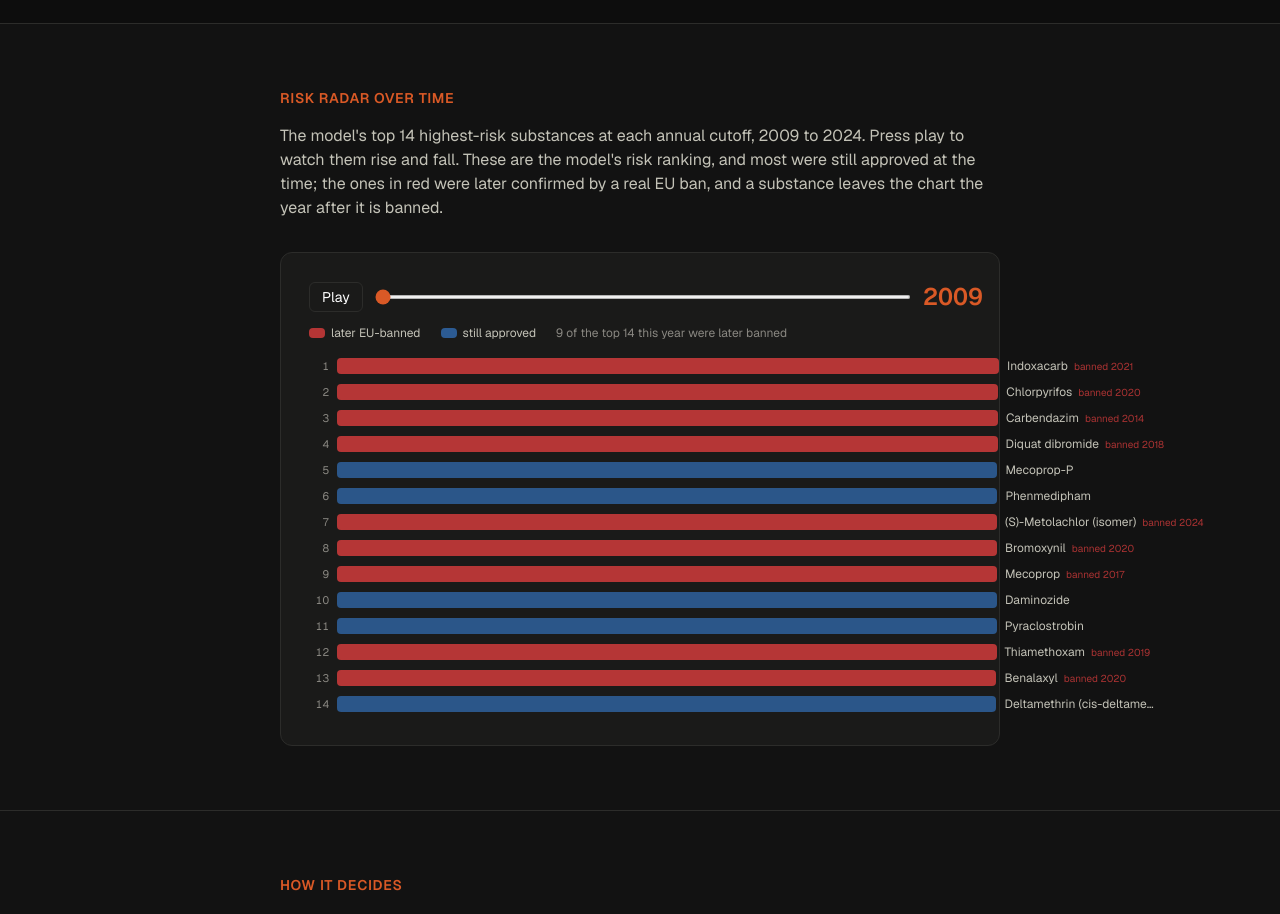
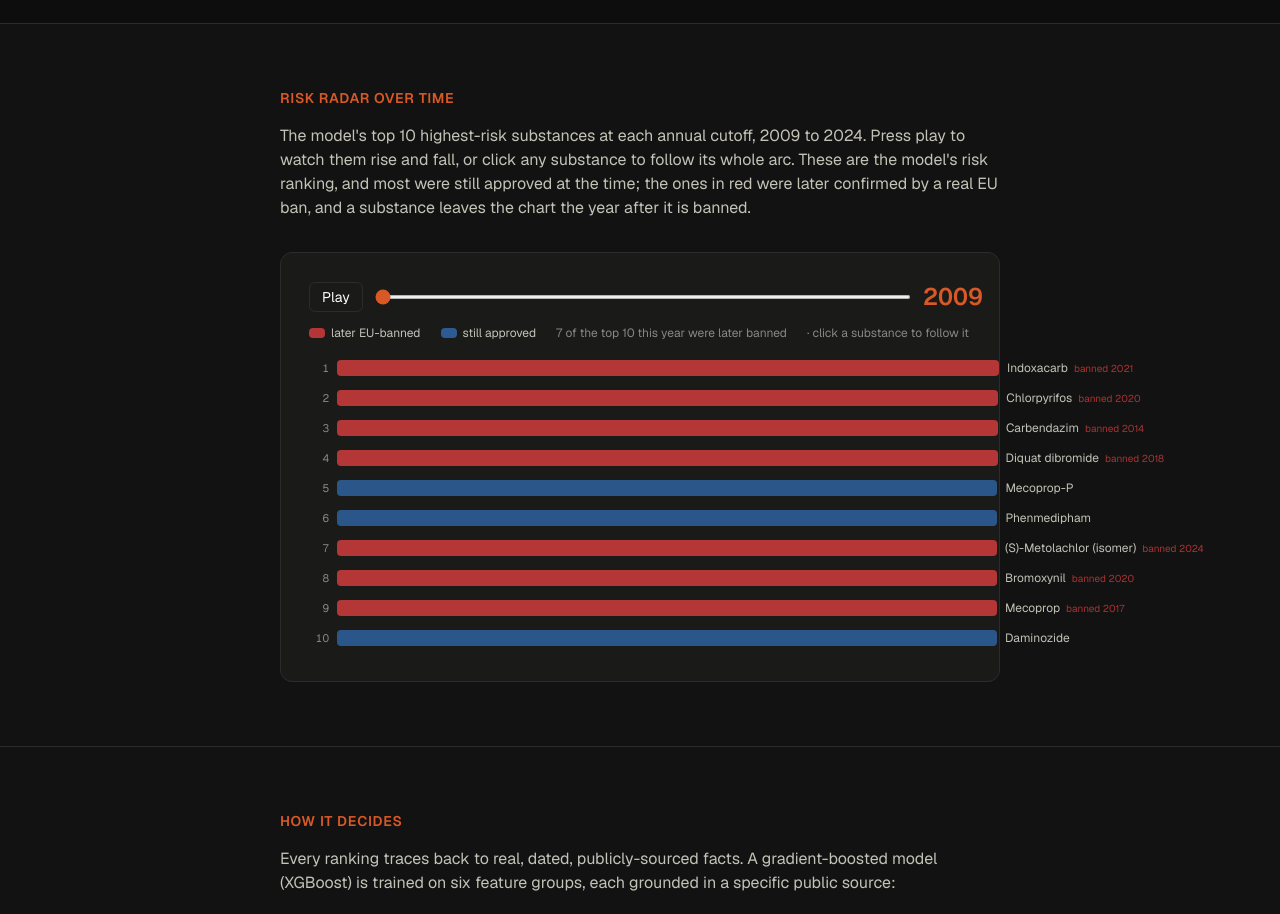
Before and after one commit to MartinBlomqvistDev/hazium, a Next.js app in the folder web/: page / in a window 1280 px wide. Shown: the part 3100-4014 px from the top of the page. Built offline with nearby package versions, Linux system fonts and the light colour scheme.

Commit message:
feat: top-10 risk radar with click-to-follow substance detail

```diff
--- a/web/app/page.tsx
+++ b/web/app/page.tsx
@@ -39,14 +39,15 @@ export default function Home() {
               Risk radar over time
             </h2>
             <p className="mt-4 text-text-secondary">
-              The model&apos;s top 14 highest-risk substances at each annual cutoff,
-              2009 to 2024. Press play to watch them rise and fall. These are the
-              model&apos;s risk ranking, and most were still approved at the time;
-              the ones in red were later confirmed by a real EU ban, and a substance
-              leaves the chart the year after it is banned.
+              The model&apos;s top 10 highest-risk substances at each annual cutoff,
+              2009 to 2024. Press play to watch them rise and fall, or click any
+              substance to follow its whole arc. These are the model&apos;s risk
+              ranking, and most were still approved at the time; the ones in red were
+              later confirmed by a real EU ban, and a substance leaves the chart the
+              year after it is banned.
             </p>
             <div className="mt-8 rounded-xl border border-hairline bg-surface p-5 sm:p-7">
-              <RankRace data={rankRace} />
+              <RankRace data={rankRace} detail={detail} />
             </div>
           </div>
         </section>
--- a/web/components/RankRace.tsx
+++ b/web/components/RankRace.tsx
@@ -1,20 +1,27 @@
 "use client";
 
 import { useEffect, useMemo, useState } from "react";
-import type { RankRaceData } from "@/lib/types";
+import type { RankRaceData, SubstanceDetailMap } from "@/lib/types";
 
-const DISPLAY_N = 14;
-const ROW_H = 26;
-const STEP_MS = 1300;
+const DISPLAY_N = 10;
+const ROW_H = 30;
+const STEP_MS = 1600;
 
 function shortName(name: string): string {
   return name.length > 26 ? name.slice(0, 25) + "…" : name;
 }
 
-export default function RankRace({ data }: { data: RankRaceData }) {
-  const { years, per_year } = data;
+export default function RankRace({
+  data,
+  detail,
+}: {
+  data: RankRaceData;
+  detail: SubstanceDetailMap;
+}) {
+  const { years, per_year, top_n } = data;
   const [idx, setIdx] = useState(0);
   const [playing, setPlaying] = useState(false);
+  const [selected, setSelected] = useState<string | null>(null);
   const year = years[idx];
   const isLast = idx >= years.length - 1;
 
@@ -36,15 +43,32 @@ export default function RankRace({ data }: { data: RankRaceData }) {
     return m;
   }, [per_year, year]);
 
+  // Full arc of the selected substance across every year, for the detail panel.
+  const selectedArc = useMemo(() => {
+    if (!selected) return null;
+    const meta = union.find((s) => s.cas === selected);
+    if (!meta) return null;
+    const points = years.map((y) => {
+      const row = per_year[String(y)].find((r) => r.cas === selected);
+      return { year: y, rank: row ? row.rank : null };
+    });
+    const present = points.filter((p) => p.rank !== null) as { year: number; rank: number }[];
+    const best = present.reduce(
+      (acc, p) => (p.rank < acc.rank ? p : acc),
+      present[0] ?? { year: years[0], rank: top_n },
+    );
+    return { meta, points, best, seasons: present.length, use: detail[selected]?.use };
+  }, [selected, union, years, per_year, detail, top_n]);
+
   useEffect(() => {
     if (!playing || isLast) return;
     const t = setTimeout(() => setIdx((i) => i + 1), STEP_MS);
     return () => clearTimeout(t);
   }, [playing, idx, isLast]);
 
-  const bannedInTop = per_year[String(year)]
-    .filter((r) => r.rank <= DISPLAY_N && r.banned_year != null)
-    .length;
+  const bannedInTop = per_year[String(year)].filter(
+    (r) => r.rank <= DISPLAY_N && r.banned_year != null,
+  ).length;
 
   return (
     <div>
@@ -75,23 +99,35 @@ export default function RankRace({ data }: { data: RankRaceData }) {
           }}
           className="h-1 flex-1 cursor-pointer accent-[var(--accent)]"
         />
-        <span className="w-12 text-right text-2xl font-semibold tabular-nums" style={{ color: "var(--accent)" }}>
+        <span
+          className="w-12 text-right text-2xl font-semibold tabular-nums"
+          style={{ color: "var(--accent)" }}
+        >
           {year}
         </span>
       </div>
 
       <div className="mb-3 flex flex-wrap items-center gap-x-5 gap-y-1 text-xs text-text-secondary">
         <span className="inline-flex items-center gap-1.5">
-          <span className="inline-block h-2.5 w-4 rounded-sm" style={{ background: "var(--status-critical)", opacity: 0.85 }} aria-hidden />
+          <span
+            className="inline-block h-2.5 w-4 rounded-sm"
+            style={{ background: "var(--status-critical)", opacity: 0.85 }}
+            aria-hidden
+          />
           later EU-banned
         </span>
         <span className="inline-flex items-center gap-1.5">
-          <span className="inline-block h-2.5 w-4 rounded-sm" style={{ background: "var(--seq-400)", opacity: 0.6 }} aria-hidden />
+          <span
+            className="inline-block h-2.5 w-4 rounded-sm"
+            style={{ background: "var(--seq-400)", opacity: 0.6 }}
+            aria-hidden
+          />
           still approved
         </span>
         <span className="text-text-muted">
           {bannedInTop} of the top {DISPLAY_N} this year were later banned
         </span>
+        <span className="text-text-muted">· click a substance to follow it</span>
       </div>
 
       <div className="relative" style={{ height: DISPLAY_N * ROW_H }}>
@@ -101,11 +137,22 @@ export default function RankRace({ data }: { data: RankRaceData }) {
           const top = visible ? (c!.rank - 1) * ROW_H : DISPLAY_N * ROW_H;
           const w = c ? (c.score / maxScore) * 100 : 0;
           const banned = s.banned != null;
+          const isSel = selected === s.cas;
+          const dim = selected != null && !isSel;
           return (
-            <div
+            <button
+              type="button"
               key={s.cas}
-              className="absolute inset-x-0 flex items-center gap-2 transition-all duration-700 ease-out"
-              style={{ transform: `translateY(${top}px)`, opacity: visible ? 1 : 0, height: ROW_H }}
+              onClick={() => setSelected((prev) => (prev === s.cas ? null : s.cas))}
+              className="absolute inset-x-0 flex cursor-pointer items-center gap-2 rounded-sm text-left transition-all duration-700 ease-out"
+              style={{
+                transform: `translateY(${top}px)`,
+                opacity: visible ? (dim ? 0.28 : 1) : 0,
+                height: ROW_H,
+                pointerEvents: visible ? "auto" : "none",
+                boxShadow: isSel ? "inset 0 0 0 1px var(--accent)" : undefined,
+                background: isSel ? "var(--surface-raised)" : undefined,
+              }}
             >
               <span className="w-5 shrink-0 text-right text-[11px] tabular-nums text-text-muted">
                 {c?.rank ?? ""}
@@ -118,7 +165,9 @@ export default function RankRace({ data }: { data: RankRaceData }) {
                   opacity: banned ? 0.85 : 0.55,
                 }}
               />
-              <span className="whitespace-nowrap text-xs text-text-secondary">
+              <span
+                className={`whitespace-nowrap text-xs ${isSel ? "font-semibold text-text-primary" : "text-text-secondary"}`}
+              >
                 {shortName(s.name)}
                 {banned && (
                   <span className="ml-1.5 text-[10px] text-status-critical/80">
@@ -126,9 +175,134 @@ export default function RankRace({ data }: { data: RankRaceData }) {
                   </span>
                 )}
               </span>
-            </div>
+            </button>
           );
         })}
+      </div>
+
+      {selectedArc && (
+        <div className="mt-4 rounded-lg border border-hairline bg-surface-raised/60 p-4">
+          <div className="flex items-start justify-between gap-3">
+            <div>
+              <div className="text-sm font-semibold text-text-primary">
+                {selectedArc.meta.name}
+                {selectedArc.meta.banned != null && (
+                  <span className="ml-2 text-xs font-normal text-status-critical/90">
+                    EU-banned {selectedArc.meta.banned}
+                  </span>
+                )}
+              </div>
+              <div className="text-xs text-text-muted">
+                CAS {selectedArc.meta.cas} · peak rank #{selectedArc.best.rank} in{" "}
+                {selectedArc.best.year} · in the top {top_n} for {selectedArc.seasons} of{" "}
+                {years.length} cutoffs
+              </div>
+            </div>
+            <button
+              type="button"
+              onClick={() => setSelected(null)}
+              className="shrink-0 rounded-md border border-hairline px-2 py-0.5 text-xs text-text-secondary transition-colors hover:bg-surface"
+            >
+              Close
+            </button>
+          </div>
+
+          {selectedArc.use && (
+            <p className="mt-2 text-xs leading-relaxed text-text-secondary">
+              <span className="text-text-muted">Used for: </span>
+              {selectedArc.use}
+            </p>
+          )}
+
+          <RankArc points={selectedArc.points} topN={top_n} currentYear={year} />
+        </div>
+      )}
+    </div>
+  );
+}
+
+function RankArc({
+  points,
+  topN,
+  currentYear,
+}: {
+  points: { year: number; rank: number | null }[];
+  topN: number;
+  currentYear: number;
+}) {
+  const W = 320;
+  const H = 84;
+  const padX = 8;
+  const padY = 10;
+  const n = points.length;
+  const x = (i: number) => padX + (i / Math.max(n - 1, 1)) * (W - 2 * padX);
+  // rank 1 at the top, topN at the bottom
+  const y = (rank: number) => padY + ((rank - 1) / Math.max(topN - 1, 1)) * (H - 2 * padY);
+
+  // Break the polyline on gaps (years the substance left the top-N).
+  const segments: string[] = [];
+  let run: string[] = [];
+  points.forEach((p, i) => {
+    if (p.rank == null) {
+      if (run.length) segments.push(run.join(" "));
+      run = [];
+    } else {
+      run.push(`${x(i).toFixed(1)},${y(p.rank).toFixed(1)}`);
+    }
+  });
+  if (run.length) segments.push(run.join(" "));
+
+  const curIdx = points.findIndex((p) => p.year === currentYear);
+  const curPoint = curIdx >= 0 ? points[curIdx] : null;
+
+  return (
+    <div className="mt-3">
+      <svg viewBox={`0 0 ${W} ${H}`} className="w-full" role="img" aria-label="Rank over time">
+        {/* current-year guide */}
+        {curIdx >= 0 && (
+          <line
+            x1={x(curIdx)}
+            y1={padY}
+            x2={x(curIdx)}
+            y2={H - padY}
+            stroke="var(--accent)"
+            strokeWidth={1}
+            strokeDasharray="2 2"
+            opacity={0.5}
+          />
+        )}
+        {segments.map((pts, i) => (
+          <polyline
+            key={i}
+            points={pts}
+            fill="none"
+            stroke="var(--accent)"
+            strokeWidth={1.6}
+            strokeLinecap="round"
+            strokeLinejoin="round"
+          />
+        ))}
+        {points.map(
+          (p, i) =>
+            p.rank != null && (
+              <circle
+                key={i}
+                cx={x(i)}
+                cy={y(p.rank)}
+                r={p.year === currentYear ? 3.2 : 1.8}
+                fill={p.year === currentYear ? "var(--accent)" : "var(--seq-400)"}
+              />
+            ),
+        )}
+      </svg>
+      <div className="flex justify-between text-[10px] text-text-muted">
+        <span>{points[0]?.year}</span>
+        <span>
+          {curPoint?.rank != null
+            ? `rank #${curPoint.rank} in ${currentYear}`
+            : `outside top ${topN} in ${currentYear}`}
+        </span>
+        <span>{points[points.length - 1]?.year}</span>
       </div>
     </div>
   );
```
